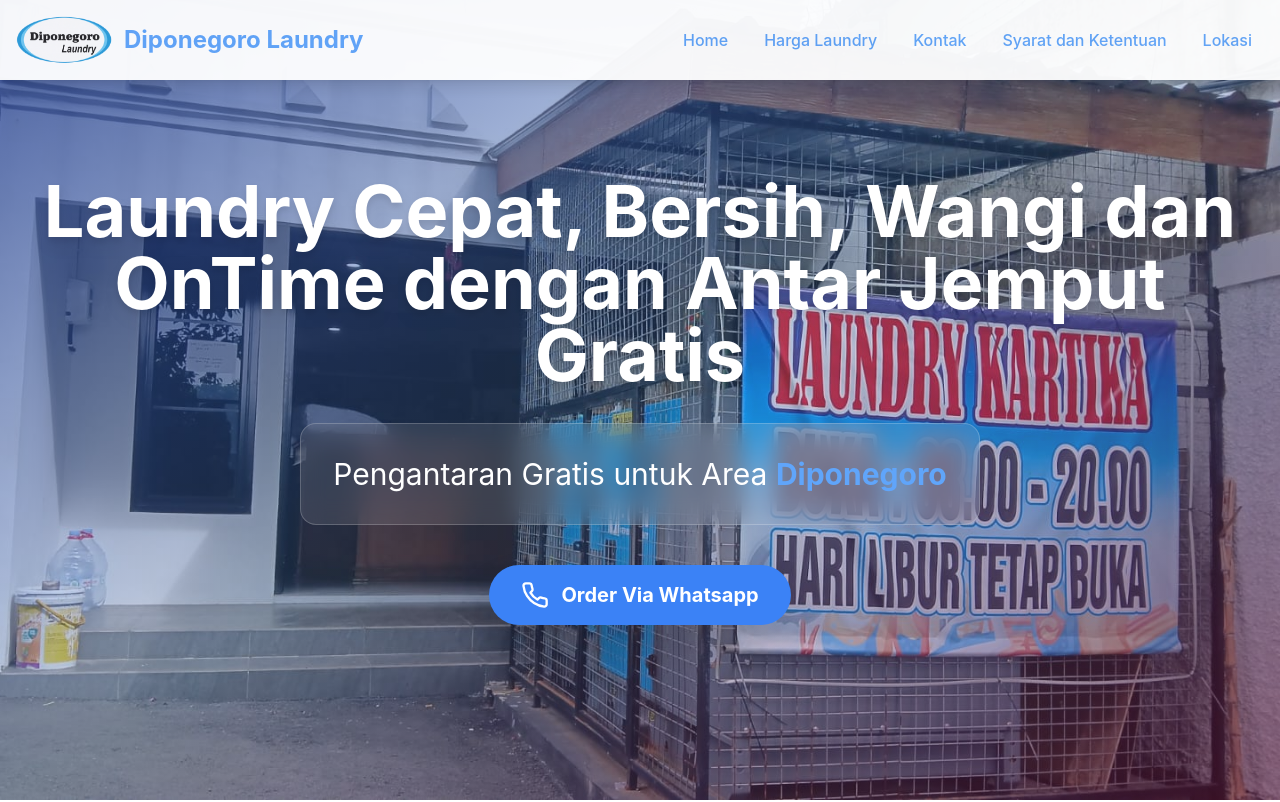
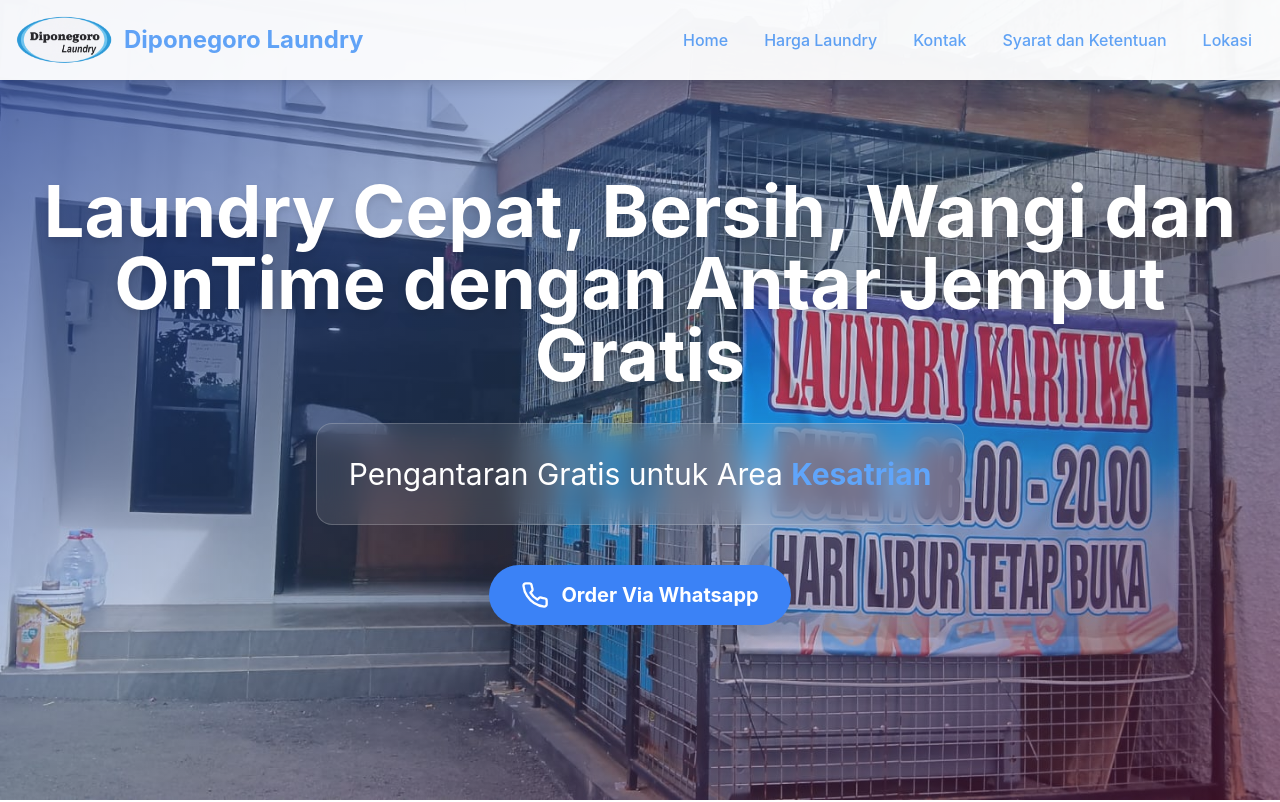
Before and after one commit to dityaaaf/DiponegoroLaundry, a React (Vite) app: page / in a window 1280 px wide. Shown: the top 802 px of the page. Built offline with nearby package versions, Linux system fonts and the light colour scheme.

Commit message:
location

```diff
--- a/src/components/Hero.tsx
+++ b/src/components/Hero.tsx
@@ -23,7 +23,7 @@ export default function Hero() {
 
         <div className="bg-white/10 backdrop-blur-md rounded-2xl p-8 mb-10 inline-block border border-white/20">
           <p className="text-2xl md:text-3xl">
-            Pengantaran Gratis untuk Area <span className="font-bold text-blue-400">Diponegoro</span>
+            Pengantaran Gratis untuk Area <span className="font-bold text-blue-400">Kesatrian</span>
           </p>
         </div>
 
```
